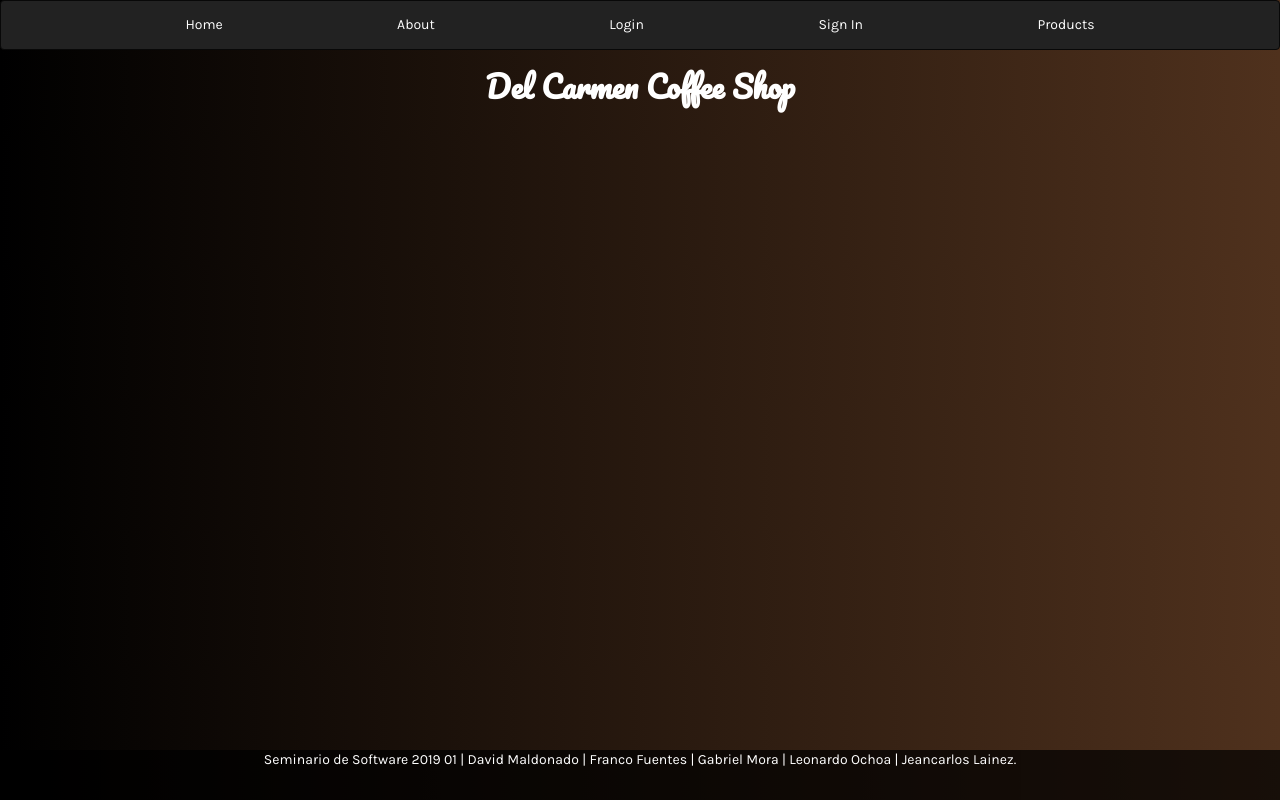
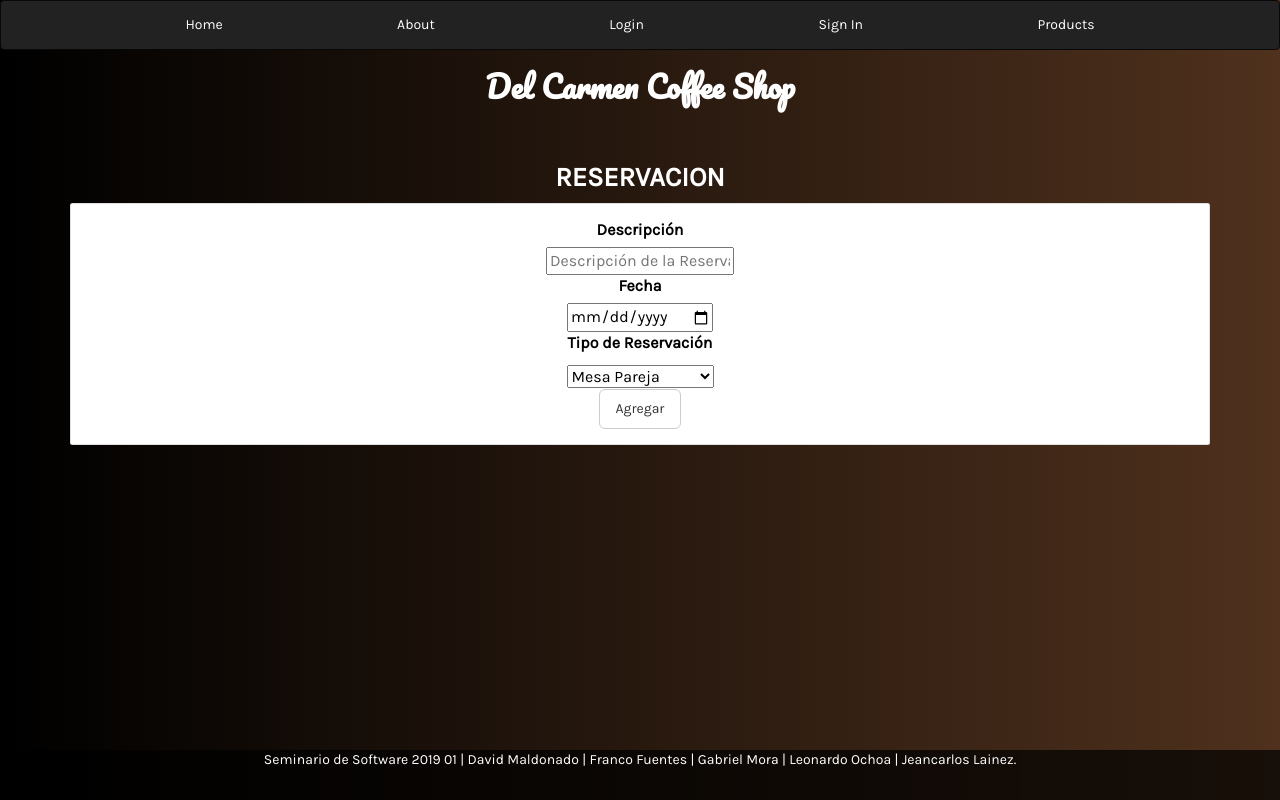
Before and after one commit to LeonardoOchoa11/sw201901_DelCarmenCoffeeShop_ProyectoFinal, a React (Create React App) app in the folder delcarmenapp/: page /reservation in a window 1280 px wide. Built offline with nearby package versions, Linux system fonts and the light colour scheme.

Commit message:
reservation schema

```diff
--- a/delcarmenapp/src/App.js
+++ b/delcarmenapp/src/App.js
@@ -9,6 +9,7 @@ import Footer from './generics/Footer';
 import Login from './components/pages/login/Login';
 import SignIn from './components/pages/signin/SignIn';
 import Products from './components/pages/products/Products';
+import NewReservation from './components/pages/newreservation/NewReservation';
 import Detail from './components/pages/detail/Detail';
 import About from './components/pages/About';
 import Home from './components/pages/Home';
@@ -26,6 +27,7 @@ class App extends Component {
         <Route path="/signin" component={SignIn} />
         <Route path="/products" component={Products} />
         <Route path="/detail:productid" component={Detail} />
+        <Route path="/reservation" component={NewReservation} />
       </div>
       </Router>
     );
--- /dev/null
+++ b/delcarmenapp/src/components/pages/newreservation/NewReservation.js
@@ -0,0 +1,125 @@
+import React, {Component} from 'react';
+import axios from 'axios';
+import {Link} from 'react-router-dom';
+import Input from '../../../generics/input/Input';
+
+
+class NewReservation extends Component{
+  constructor(){
+    super();
+    this.state = {
+      txtDesc:"",
+      txtDescError:"",
+      txtAutor:"",
+      txtAutorError:"",
+      txtTipo:"",
+      txtTipoError:"",
+      redirectTo:"",
+      error:""
+    }
+    this.onChangeHandler = this.onChangeHandler.bind(this);
+    this.onBlurHandler = this.onBlurHandler.bind(this);
+    this.onClickHandler = this.onClickHandler.bind(this);
+  }
+  onChangeHandler(e){
+      let {name, value} = e.currentTarget;
+      this.setState({[name]:value});
+  }
+  onBlurHandler(e){
+    let { name, value } = e.currentTarget;
+  }
+  onClickHandler(e){
+    e.preventDefault();
+    e.stopPropagation();
+    axios.post(
+        `api/coffee/new`,
+        {
+          Descripcion:this.state.txtDesc,
+          fchPedido:this.state.txtFch,
+          Articulo:this.state.value
+        }
+      ).then(
+        (resp)=>{
+          this.setState({ redirectTo:"/products"});
+        }
+      )
+      .catch(
+        (err)=>{
+          this.setState({error:err});
+        }
+      );
+  }
+  render(){
+    if(this.state.redirectTo!==""){
+      return (
+        <div>
+          <Link to={this.state.redirectTo}>El pedido ha sido asignado.</Link>
+        </div>
+      )
+    }
+    return (
+      <div>
+        <h1 style={hStyle}>RESERVACION</h1>
+        <div style={fStyle} className="card container center-block">
+          <Input
+              inputLabel        ="Descripción"
+              inputName         ="txtDesc"
+              inputType         ="text"
+              inputPlaceholder  ="Descripción de la Reservación"
+              inputValue        ={this.state.txtDesc||null}
+              inputErrorMsg     ={this.state.txtDescError||null}
+              inputChangeHandler={this.onChangeHandler}
+              inputBlurHandler  ={this.onBlurHandler}
+          />
+          <Input
+            inputLabel="Fecha"
+            inputName="txtFch"
+            inputType="date"
+            inputPlaceholder="Fecha de Reservación"
+            inputValue={this.state.txtAutor || null}
+            inputErrorMsg={this.state.txtAutorError || null}
+            inputChangeHandler={this.onChangeHandler}
+            inputBlurHandler={this.onBlurHandler}
+          />
+          <p style={pStyle}>Tipo de Reservación</p>
+          <select>
+          <option value="volvo">Mesa Pareja</option>
+          <option value="saab">Mesa para 6</option>
+          <option value="mercedes">Evento</option>
+          <option value="audi">Salon de Eventos</option>
+          </select>
+          <br/>
+          <button onClick={this.onClickHandler} style={btnStyle} className="btn btn-default btn-lg">Agregar</button>
+          <div>
+            {this.state.error}
+          </div>
+          </div>
+      </div>
+    );
+  }
+}
+
+const hStyle = {
+    color: '#fff',
+    textAlign: 'center',
+    paddingTop: '20px',
+    fontWeight: 'bold',
+    fontSize: '27px'
+  }
+  const fStyle = {
+    color: '#000',
+    textAlign: 'center',
+    paddingTop: '15px',
+    paddingBottom: '15px',
+    fontSize: '16px',
+    backgroung: '#4F311D'
+  }
+  const btnStyle = {
+    backgroungColor: '#4F311D',
+    fontSize: '14px',
+  }
+  const pStyle = {
+    fontWeight: 'bold'
+  }
+
+export default NewReservation;
--- a/delcarmenapp/src/components/pages/products/Products.js
+++ b/delcarmenapp/src/components/pages/products/Products.js
@@ -45,11 +45,13 @@ class Products extends Component{
     return (
       <div className="productlist">
         <h1 style={hStyle}>PRODUCTOS</h1>
-        <h2>Objeto Doc {this.state.coffee.length}</h2>
+        <h2>Inventario de Productos {this.state.coffee.length}</h2>
         <div>
         {ListProducts}
         </div>
-        { (this.state.isLoading)? "...Cargando": null }
+        { (this.state.isLoading)? "...Cargando, por favor espere...": null }
+        <br/><br/><br/>
+        <a href="" className="text-white"><Link style={aStyle} to="/reservation">¿Quieres tener todo preparado? Haz tu reservación</Link></a>
       </div>
     );
   }
@@ -61,4 +63,10 @@ const hStyle = {
   fontWeight: 'bold',
   fontSize: '27px'
 }
+const aStyle = {
+  paddingTop: '20px',
+  fontFamily :'Karla, sans-serif',
+  color: '#fff'
+}
+
 export default Products;
```
